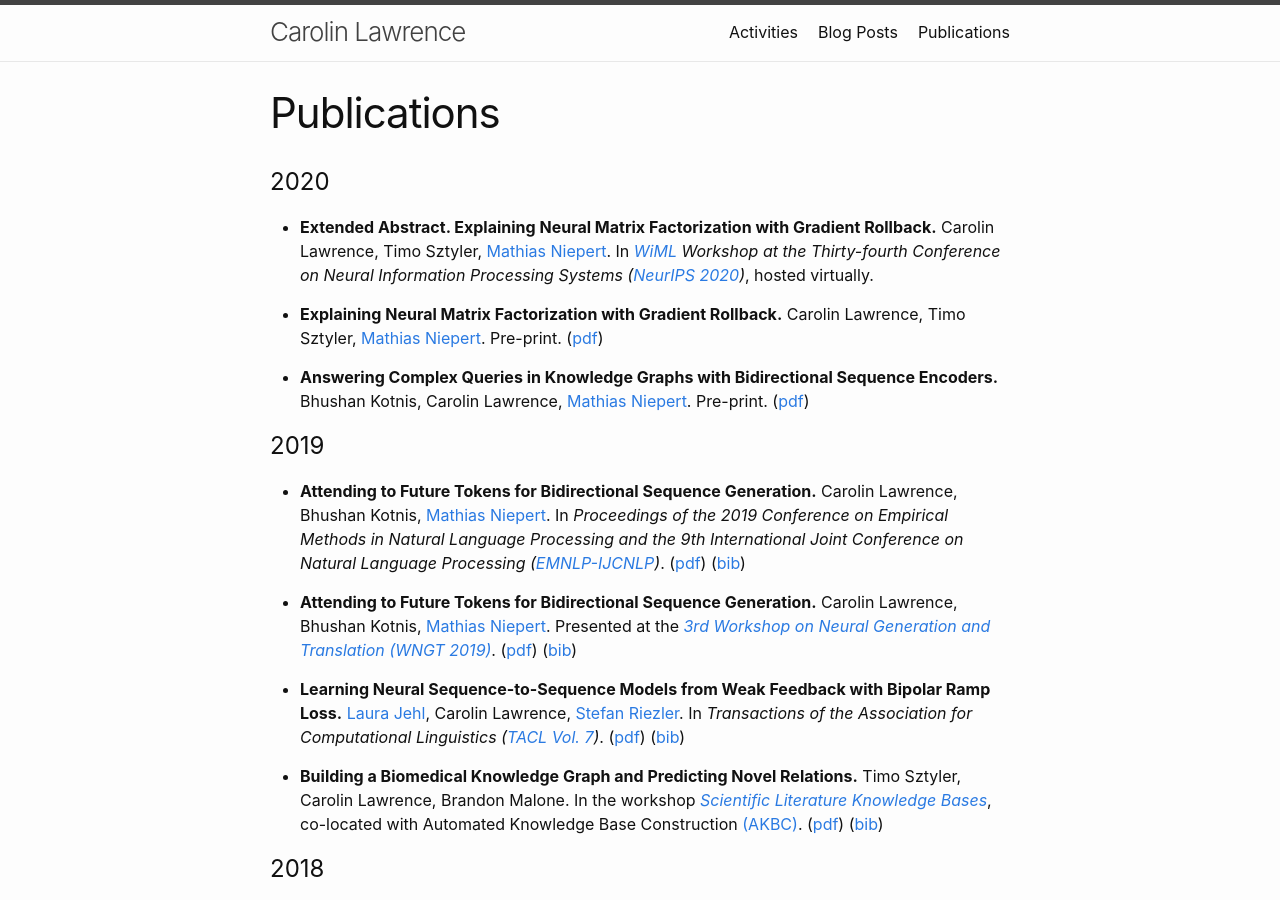
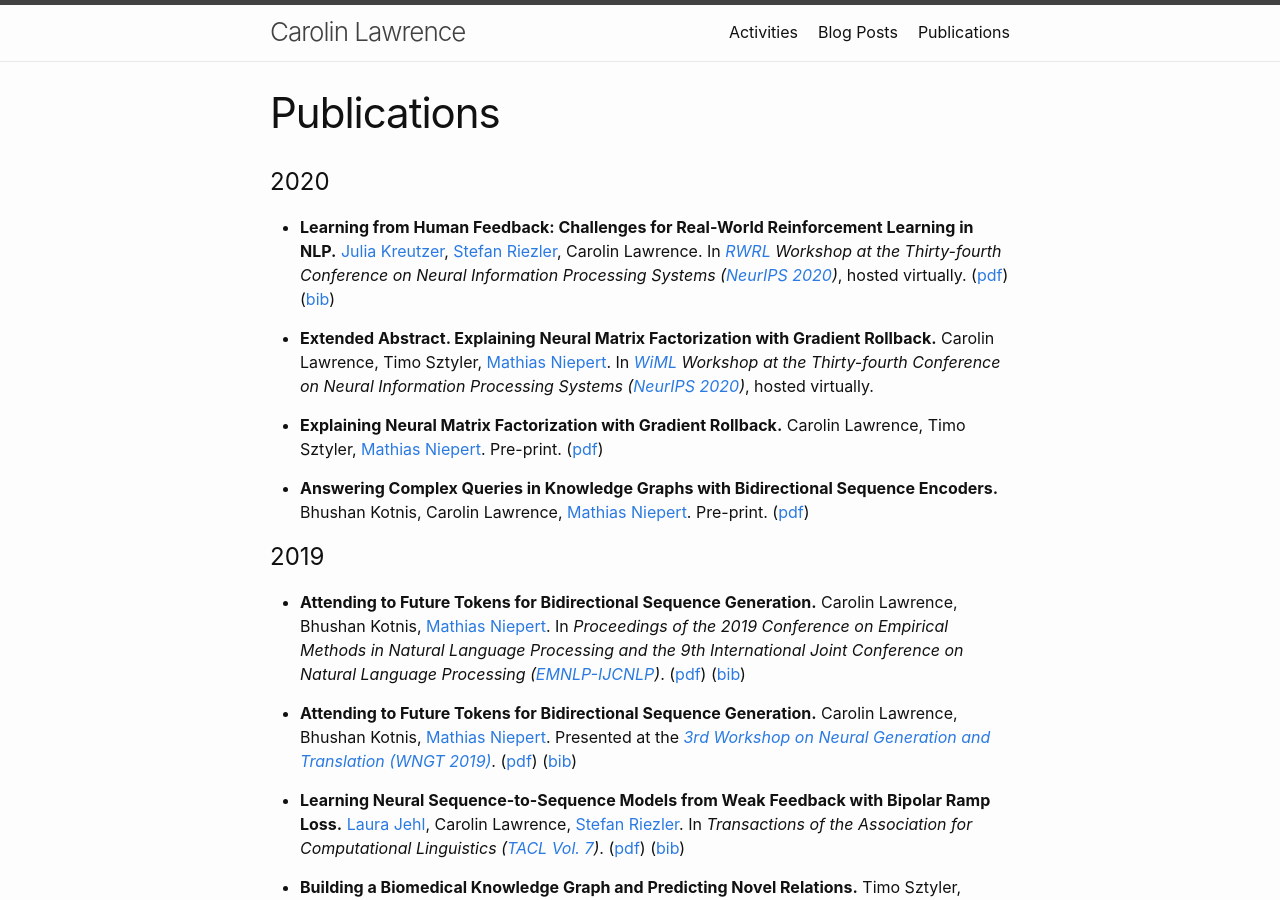
Before and after one commit to carolinlawrence/carolinlawrence.github.io, a Jekyll site: the page built from publications.markdown, in a window 1280 px wide and 900 px high. Built offline with Jekyll 4.4.1, drawn with Linux system fonts in a browser that asks for light colours.

Commit message:
Update publications.markdown

```diff
--- a/publications.markdown
+++ b/publications.markdown
@@ -6,6 +6,7 @@ layout: page
 
 # 2020
 <ul>
+<p><li><b>Learning from Human Feedback: Challenges for Real-World Reinforcement Learning in NLP.</b> <a href="https://research.google/people/JuliaKreutzer/">Julia Kreutzer</a>, <a href='http://www.cl.uni-heidelberg.de/~riezler/'>Stefan Riezler</a>, Carolin Lawrence. In <i><a href="https://sites.google.com/view/neurips2020rwrl">RWRL</a> Workshop at the Thirty-fourth Conference on Neural Information Processing Systems (<a href="https://nips.cc/Conferences/2020">NeurIPS 2020</a>)</i>, hosted virtually. (<a href="https://arxiv.org/abs/2011.02511">pdf</a>) (<a href="/bib/KreutzerETAL20.txt">bib</a>)</li></p>
 <p><li><b>Extended Abstract. Explaining Neural Matrix Factorization with Gradient Rollback.</b> Carolin Lawrence, Timo Sztyler, <a href='http://www.matlog.net'>Mathias Niepert</a>. In <i><a href="https://wimlworkshop.org/neurips2020/">WiML</a> Workshop at the Thirty-fourth Conference on Neural Information Processing Systems (<a href="https://nips.cc/Conferences/2020">NeurIPS 2020</a>)</i>, hosted virtually.</li></p>
 <p><li><b>Explaining Neural Matrix Factorization with Gradient Rollback.</b> Carolin Lawrence, Timo Sztyler, <a href='http://www.matlog.net'>Mathias Niepert</a>. Pre-print. (<a href="https://arxiv.org/abs/2010.05516">pdf</a>)</li></p>
 <p><li><b>Answering Complex Queries in Knowledge Graphs with Bidirectional Sequence Encoders.</b> Bhushan Kotnis, Carolin Lawrence, <a href='http://www.matlog.net'>Mathias Niepert</a>. Pre-print. (<a href="https://arxiv.org/abs/2004.02596">pdf</a>)</li></p>
```
